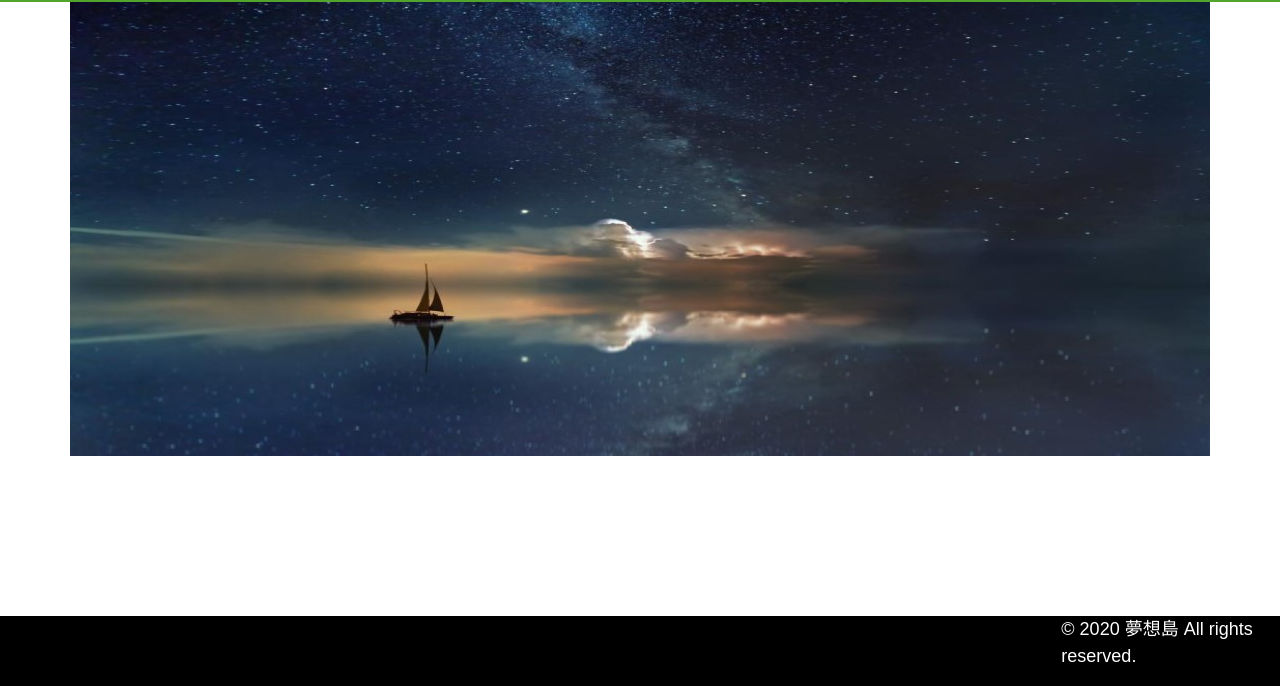
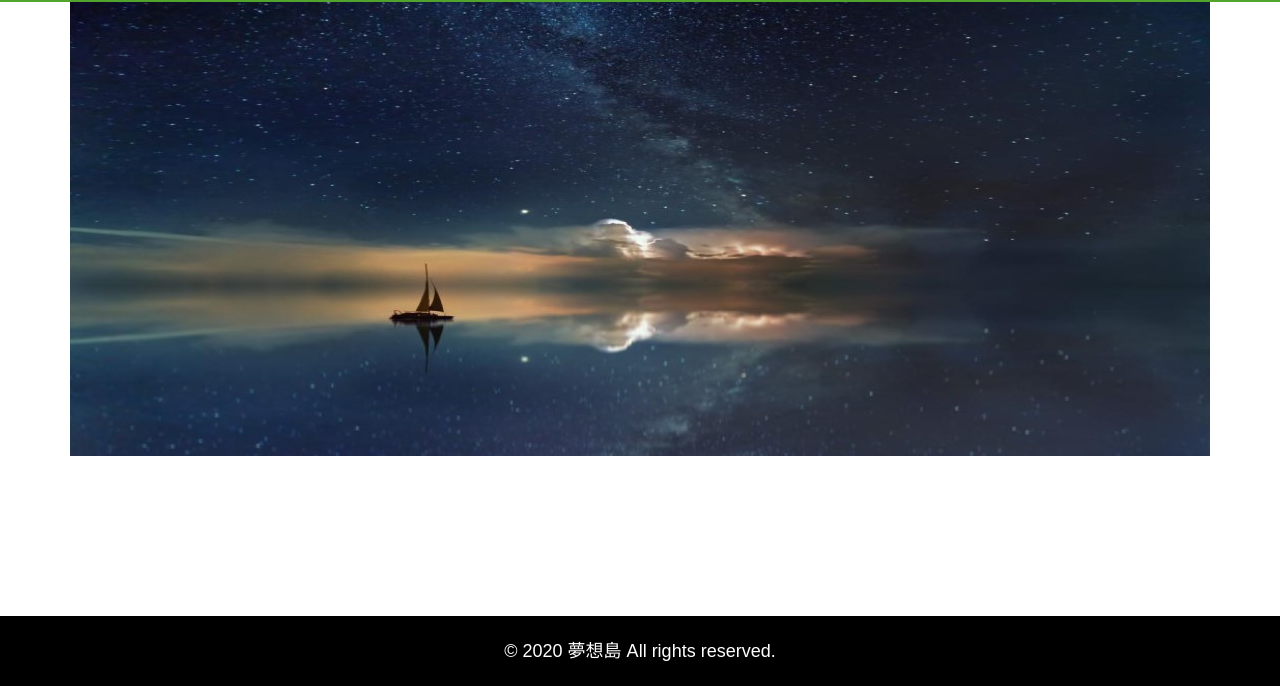
Before and after one commit to CHANG-CHING-CHUNG/CHANG-CHING-CHUNG.github.io, a plain HTML site: page index.html in a window 1280 px wide. Shown: the part 114-800 px from the top of the page. Drawn offline with nearby package versions, Linux system fonts and the light colour scheme.

Commit message:
Update index.html

```diff
--- a/index.html
+++ b/index.html
@@ -64,11 +64,7 @@
     </div>
   </div>
   <footer>
-    <div class="container"></div>
-      <div class="row">
-        <div class="col-12 copyright">© 2020 夢想島 All rights reserved.</div>
-      </div>
-    </div>
+        <p class="copyright">© 2020 夢想島 All rights reserved.</p>
   </footer>
 
 
```
